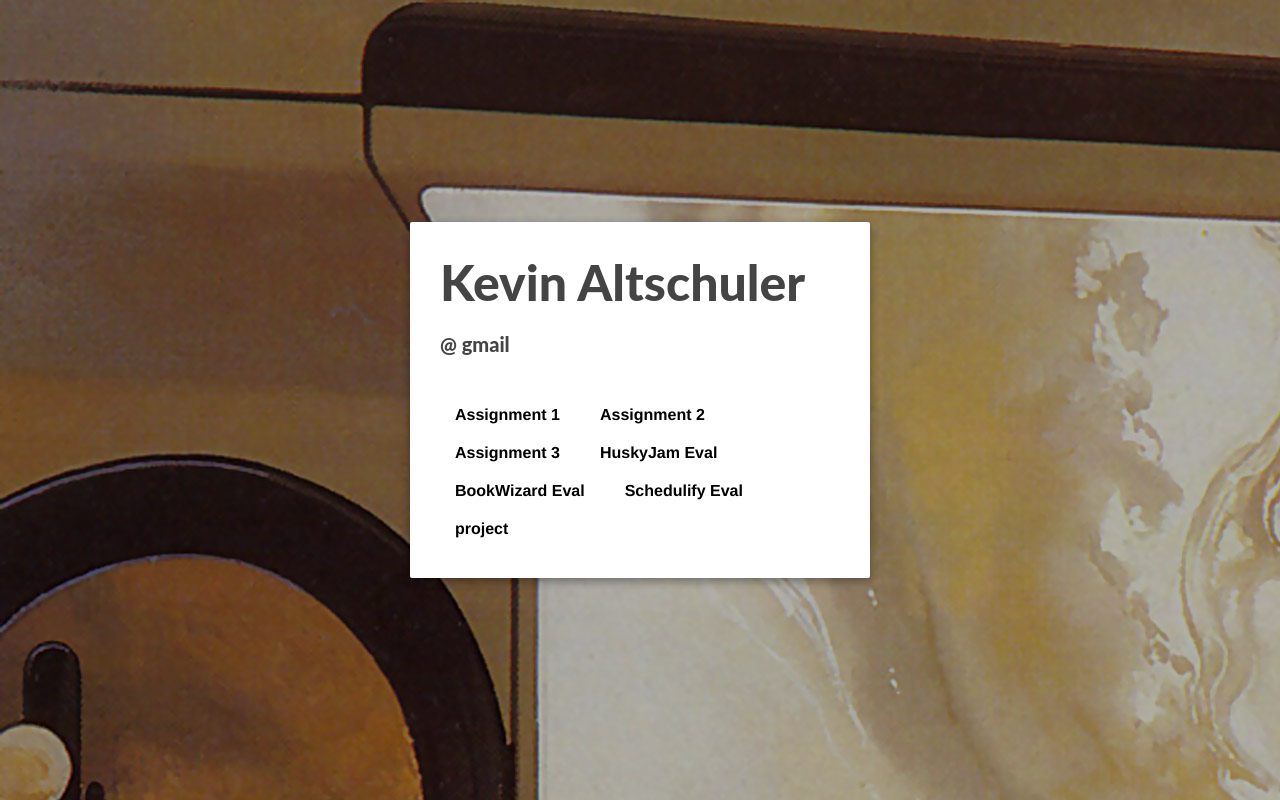
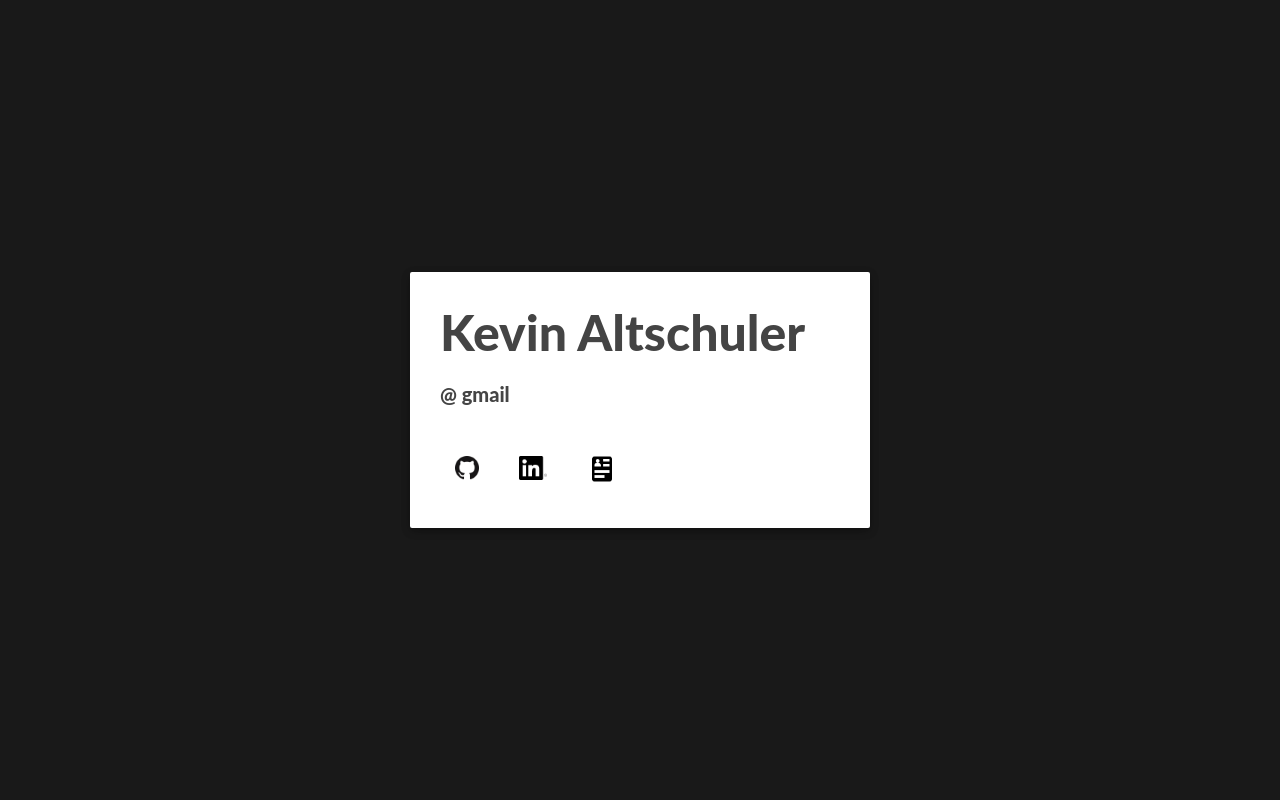
Before and after one commit to kevinaltschuler/kevinaltschuler.github.io, a plain HTML site: page index.html in a window 1280 px wide. Drawn offline with Linux system fonts and the light colour scheme.

Commit message:
redo for general use

```diff
--- a/index.html
+++ b/index.html
@@ -2,7 +2,7 @@
 <html lang="en">
 <head>
     <meta charset="UTF-8">
-    <title>Web Dev Course Home Page</title>
+    <title>Kevin Altschuler</title>
     <link rel="stylesheet" type="text/css" href="./styles.css" />
 </head>
 
@@ -10,32 +10,16 @@
     <div class="home-container-container" id="main-div">
 
         <div class="home-container">
-            <!--<div class='pro-pic' style="background-image: url('./img/myface.png')"></div>-->
             <div class="home-name">Kevin Altschuler</div>
             <div class="home-email">@ gmail</div>
             <div class="home-links">
-                    <a class="home-link" href="https://docs.google.com/document/d/1KB_TcZPke4L4bvyiY8YqHD5Oq1dzsnFNnuYUiyOn2hA/edit?usp=sharing">Assignment 1</a>
-                    <a class="home-link" href="https://docs.google.com/document/d/1VEe0akNl-Yt-xzZNEUydEslLVeDn3GFOIUrFC70klzo/edit?usp=sharing">Assignment 2</a>
-                    <a class="home-link" href="https://docs.google.com/document/d/1tKzA4PIfYfOd2vwr-QJ2Kc3DrEHBF9fqbC_JdrS4J-Q/edit?usp=sharing">Assignment 3</a>
-                    <a class="home-link" href="https://docs.google.com/document/d/1AM43TCdsjN5SQ1AjuRKqW7_uAD6jy_epD0Fr9NO6ego/edit?usp=sharing">HuskyJam Eval</a>
-                    <a class="home-link" href="https://docs.google.com/document/d/1lHu6Hui-cnFs7J_JB6-HPlE55eQARnBEFS5LpA8yylA/edit?usp=sharing">BookWizard Eval</a>
-                    <a class="home-link" href="https://docs.google.com/document/d/1ddA48F2vem-m4lRqXbjLadw20sUa8gP21yRSpEzOrZo/edit?usp=sharing">Schedulify Eval</a>
-                    <a class="home-link" href="./project.html">project</a>
+                    <a class="home-link" href="https://github.com/kevinaltschuler"><img width="24" src='./img/GitHub-Mark-64px.png'/></a>
+                    <a class="home-link" href="https://www.linkedin.com/in/kevinaltschuler/"><img width="28" src='./img/In-Black-66px-R.png'/></a>
+                    <a class="home-link" href="./img/resume.pdf"><img style="margin-top: -2px;" width="30" src='./img/icons8-resume-48.png'/></a>
                 </li>
             </div>
         </div>
         <div class="dark-overlay"></div>
     </div>
-
-    <script>
-        document.addEventListener('DOMContentLoaded', function() {
-            var i = 0;
-            setInterval(() => {
-                i = (i+1)%9;
-                document.getElementById("main-div").style.backgroundImage = "url(./img/"+i+".jpg)";
-            },
-            5000);
-        }, false);
-    </script>
 </body>
 </html>
--- a/styles.css
+++ b/styles.css
@@ -85,7 +85,7 @@ input.form-control{margin-bottom:5px}p.navbar-text.pull-right{margin-right:15px}
 }
 
 .dark-overlay {
-	background-color: rgba(0,0,0,.3);
+	background-color: rgba(0,0,0,.9);
 	position: absolute;
 	top: 0;
 	left: 0;
```
Also changed, not shown: img/0.jpg (deleted), img/1.jpg (deleted), img/3.jpg (deleted), img/4.jpg (deleted), img/5.jpg (deleted), img/6.jpg (deleted), img/8.jpg (deleted), img/GitHub-Mark-64px.png (added), img/In-Black-66px-R.png (added), img/icons8-resume-48.png (added), img/myface.png (deleted), 5 other files.
